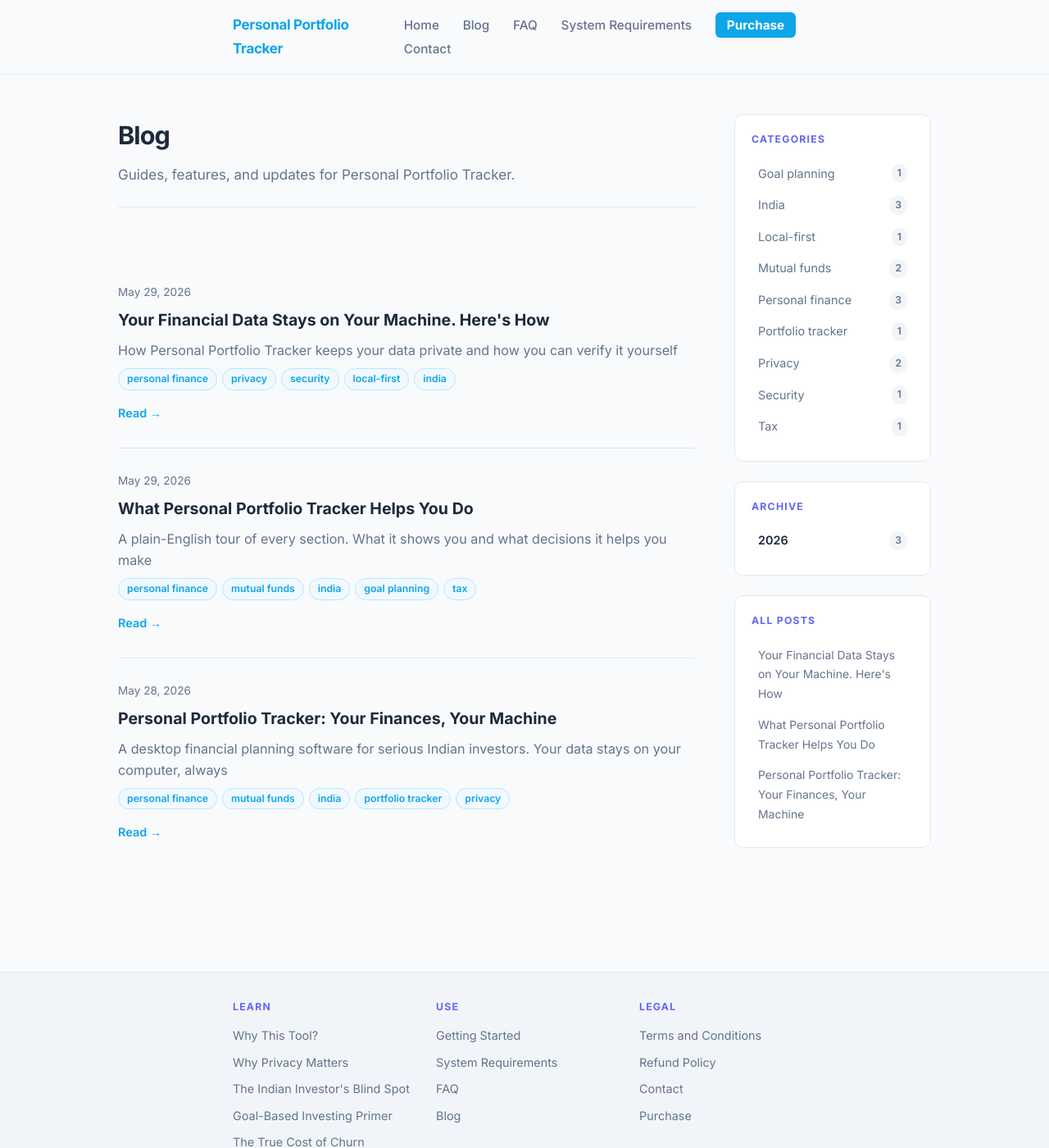
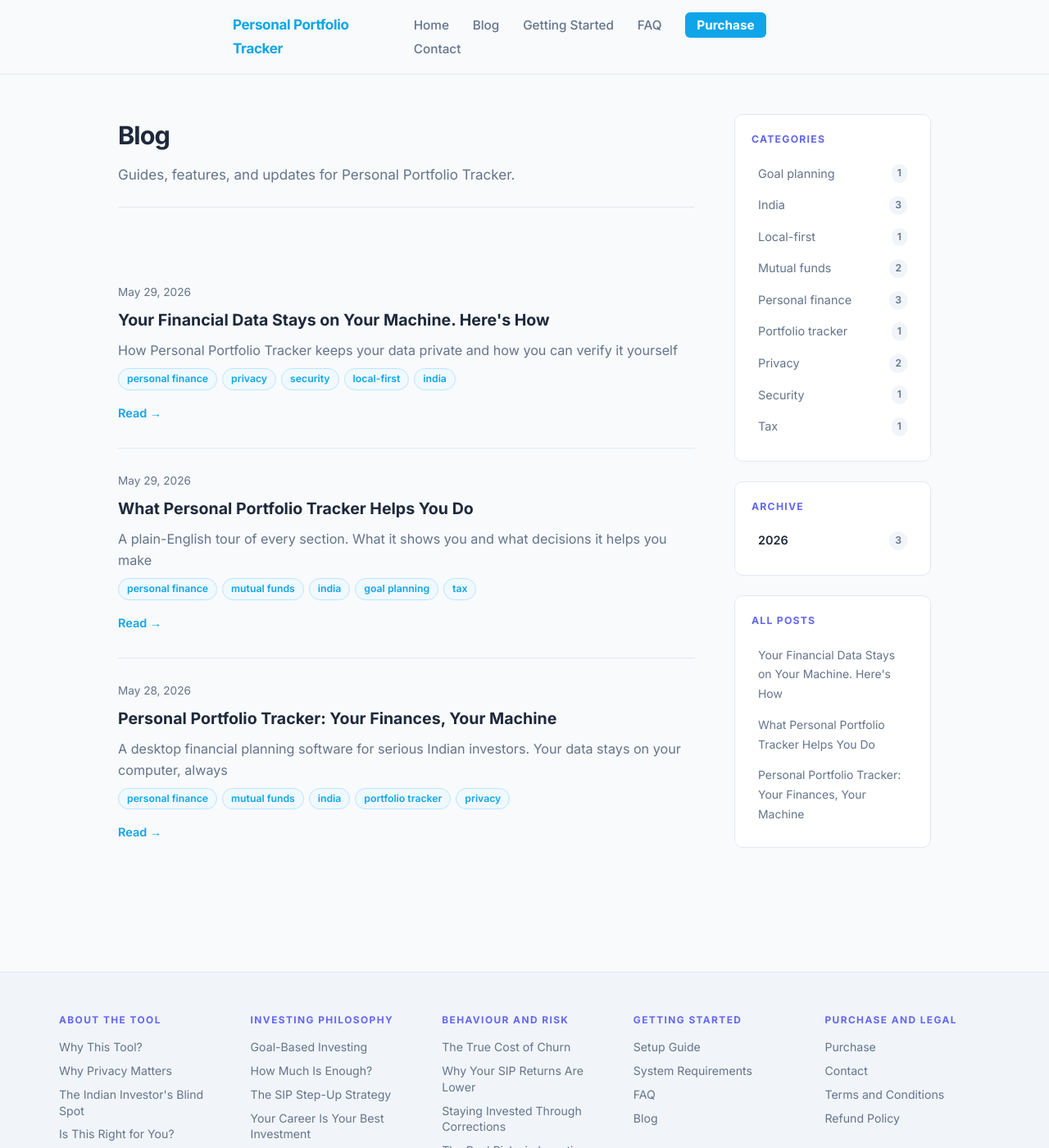
Before and after one commit to srikrishna2024/portfolio-tracker-blog, a Jekyll site: the page built from blog/index.html, in a window 1280 px wide and 1400 px high. Shown: the whole window at 82% size. Built offline with Jekyll 4.4.1, drawn with Linux system fonts in a browser that asks for light colours; some of the changed text lies outside the part shown.

Commit message:
restructure footer: 5-column full-width grid with grouped sections

```diff
--- a/_layouts/wide.html
+++ b/_layouts/wide.html
@@ -17,8 +17,8 @@
       <nav>
         <a href="{{ '/' | relative_url }}">Home</a>
         <a href="{{ '/blog/' | relative_url }}">Blog</a>
+        <a href="{{ '/getting-started/' | relative_url }}">Getting Started</a>
         <a href="{{ '/faq/' | relative_url }}">FAQ</a>
-        <a href="{{ '/system-requirements/' | relative_url }}">System Requirements</a>
         <a href="{{ '/get-the-app/' | relative_url }}" class="nav-cta">Purchase</a>
         <a href="{{ '/contact/' | relative_url }}">Contact</a>
       </nav>
@@ -30,42 +30,54 @@
   </main>
 
   <footer class="site-footer">
-    <div class="container">
-      <div class="footer-columns">
+    <div class="footer-inner">
+      <div class="footer-grid">
+
         <div class="footer-col">
-          <div class="footer-col-label">Learn</div>
+          <div class="footer-col-label">About the Tool</div>
           <a href="{{ '/why-this-tool/' | relative_url }}">Why This Tool?</a>
           <a href="{{ '/why-privacy/' | relative_url }}">Why Privacy Matters</a>
           <a href="{{ '/blind-spot/' | relative_url }}">The Indian Investor's Blind Spot</a>
-          <a href="{{ '/goal-based-investing/' | relative_url }}">Goal-Based Investing Primer</a>
-          <a href="{{ '/cost-of-churn/' | relative_url }}">The True Cost of Churn</a>
-          <a href="{{ '/sip-returns-gap/' | relative_url }}">Why Your SIP Returns Are Lower</a>
-          <a href="{{ '/career-is-your-best-investment/' | relative_url }}">Your Career Is Your Best Investment</a>
-          <a href="{{ '/sip-step-up/' | relative_url }}">The SIP Step-Up Strategy</a>
-          <a href="{{ '/real-risks/' | relative_url }}">The Real Risks in Investing</a>
-          <a href="{{ '/staying-invested/' | relative_url }}">Staying Invested Through Corrections</a>
-          <a href="{{ '/myth-of-perfect-fund/' | relative_url }}">The Myth of the Perfect Fund</a>
-          <a href="{{ '/how-much-is-enough/' | relative_url }}">How Much Is Enough?</a>
           <a href="{{ '/is-this-right-for-you/' | relative_url }}">Is This Right for You?</a>
           <a href="{{ '/day-one/' | relative_url }}">What You Can Do on Day 1</a>
         </div>
+
         <div class="footer-col">
-          <div class="footer-col-label">Use</div>
-          <a href="{{ '/getting-started/' | relative_url }}">Getting Started</a>
+          <div class="footer-col-label">Investing Philosophy</div>
+          <a href="{{ '/goal-based-investing/' | relative_url }}">Goal-Based Investing</a>
+          <a href="{{ '/how-much-is-enough/' | relative_url }}">How Much Is Enough?</a>
+          <a href="{{ '/sip-step-up/' | relative_url }}">The SIP Step-Up Strategy</a>
+          <a href="{{ '/career-is-your-best-investment/' | relative_url }}">Your Career Is Your Best Investment</a>
+          <a href="{{ '/myth-of-perfect-fund/' | relative_url }}">The Myth of the Perfect Fund</a>
+        </div>
+
+        <div class="footer-col">
+          <div class="footer-col-label">Behaviour and Risk</div>
+          <a href="{{ '/cost-of-churn/' | relative_url }}">The True Cost of Churn</a>
+          <a href="{{ '/sip-returns-gap/' | relative_url }}">Why Your SIP Returns Are Lower</a>
+          <a href="{{ '/staying-invested/' | relative_url }}">Staying Invested Through Corrections</a>
+          <a href="{{ '/real-risks/' | relative_url }}">The Real Risks in Investing</a>
+        </div>
+
+        <div class="footer-col">
+          <div class="footer-col-label">Getting Started</div>
+          <a href="{{ '/getting-started/' | relative_url }}">Setup Guide</a>
           <a href="{{ '/system-requirements/' | relative_url }}">System Requirements</a>
           <a href="{{ '/faq/' | relative_url }}">FAQ</a>
           <a href="{{ '/blog/' | relative_url }}">Blog</a>
         </div>
+
         <div class="footer-col">
-          <div class="footer-col-label">Legal</div>
+          <div class="footer-col-label">Purchase and Legal</div>
+          <a href="{{ '/get-the-app/' | relative_url }}">Purchase</a>
+          <a href="{{ '/contact/' | relative_url }}">Contact</a>
           <a href="{{ '/terms/' | relative_url }}">Terms and Conditions</a>
           <a href="{{ '/refund-policy/' | relative_url }}">Refund Policy</a>
-          <a href="{{ '/contact/' | relative_url }}">Contact</a>
-          <a href="{{ '/get-the-app/' | relative_url }}">Purchase</a>
         </div>
+
       </div>
       <div class="footer-bottom">
-        <p>{{ site.title }} &mdash; {{ site.description }}</p>
+        <p>Personal Portfolio Tracker &mdash; Desktop financial planning software for serious Indian investors. Your data stays on your machine.</p>
       </div>
     </div>
   </footer>
--- a/assets/css/style.css
+++ b/assets/css/style.css
@@ -57,12 +57,36 @@ nav a:hover { color: var(--text); }
 /* ── Footer ──────────────────────────────────────────────────── */
 .site-footer {
   border-top: 1px solid var(--border);
-  padding: 32px 0; margin-top: 80px;
-  color: var(--muted); font-size: 0.85rem; text-align: center;
+  margin-top: 80px;
   background: var(--surface2);
 }
-.site-footer a { color: var(--accent); text-decoration: none; }
-.site-footer a:hover { text-decoration: underline; }
+.footer-inner {
+  max-width: 1200px; margin: 0 auto; padding: 48px 32px 24px;
+}
+.footer-grid {
+  display: grid;
+  grid-template-columns: repeat(5, 1fr);
+  gap: 32px;
+  margin-bottom: 32px;
+}
+.footer-col { display: flex; flex-direction: column; gap: 9px; }
+.footer-col-label {
+  font-size: 0.7rem; font-weight: 700; text-transform: uppercase;
+  letter-spacing: 0.12em; color: var(--accent2); margin-bottom: 4px;
+}
+.footer-col a { font-size: 0.83rem; color: var(--muted); text-decoration: none; line-height: 1.4; }
+.footer-col a:hover { color: var(--accent); }
+.footer-bottom {
+  border-top: 1px solid var(--border); padding-top: 20px;
+  font-size: 0.8rem; color: var(--muted); text-align: center;
+}
+@media (max-width: 900px) {
+  .footer-grid { grid-template-columns: repeat(3, 1fr); }
+}
+@media (max-width: 580px) {
+  .footer-grid { grid-template-columns: repeat(2, 1fr); }
+  .footer-inner { padding: 32px 16px 20px; }
+}
 
 /* ── Home page ───────────────────────────────────────────────── */
 .hero {
@@ -772,22 +796,6 @@ nav a.nav-cta:hover { background: #0284c7; color: #fff !important; }
   .content-cta-buttons { flex-direction: column; }
 }
 
-/* ── Footer columns ──────────────────────────────────────────── */
-.footer-columns {
-  display: grid; grid-template-columns: repeat(3, 1fr);
-  gap: 32px; margin-bottom: 28px; text-align: left;
-}
-.footer-col { display: flex; flex-direction: column; gap: 8px; }
-.footer-col-label {
-  font-size: 0.72rem; font-weight: 700; text-transform: uppercase;
-  letter-spacing: 0.1em; color: var(--accent2); margin-bottom: 4px;
-}
-.footer-col a { font-size: 0.85rem; color: var(--muted); text-decoration: none; }
-.footer-col a:hover { color: var(--accent); }
-.footer-bottom { border-top: 1px solid var(--border); padding-top: 20px; font-size: 0.82rem; color: var(--muted); text-align: center; }
-@media (max-width: 600px) {
-  .footer-columns { grid-template-columns: 1fr 1fr; }
-}
 
 /* ── Fit philosophy box ──────────────────────────────────────── */
 .fit-philosophy {
```
Also changed, not shown: _layouts/default.html (+30 -18 lines).
